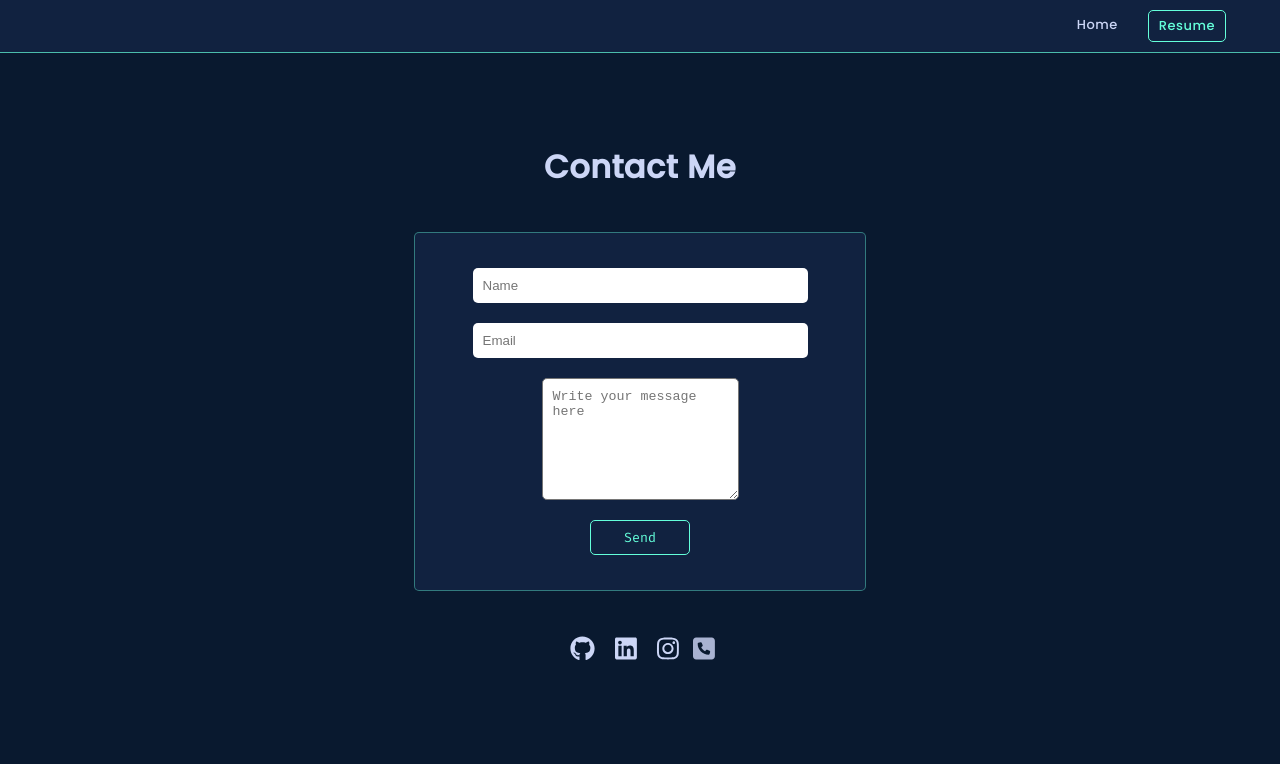
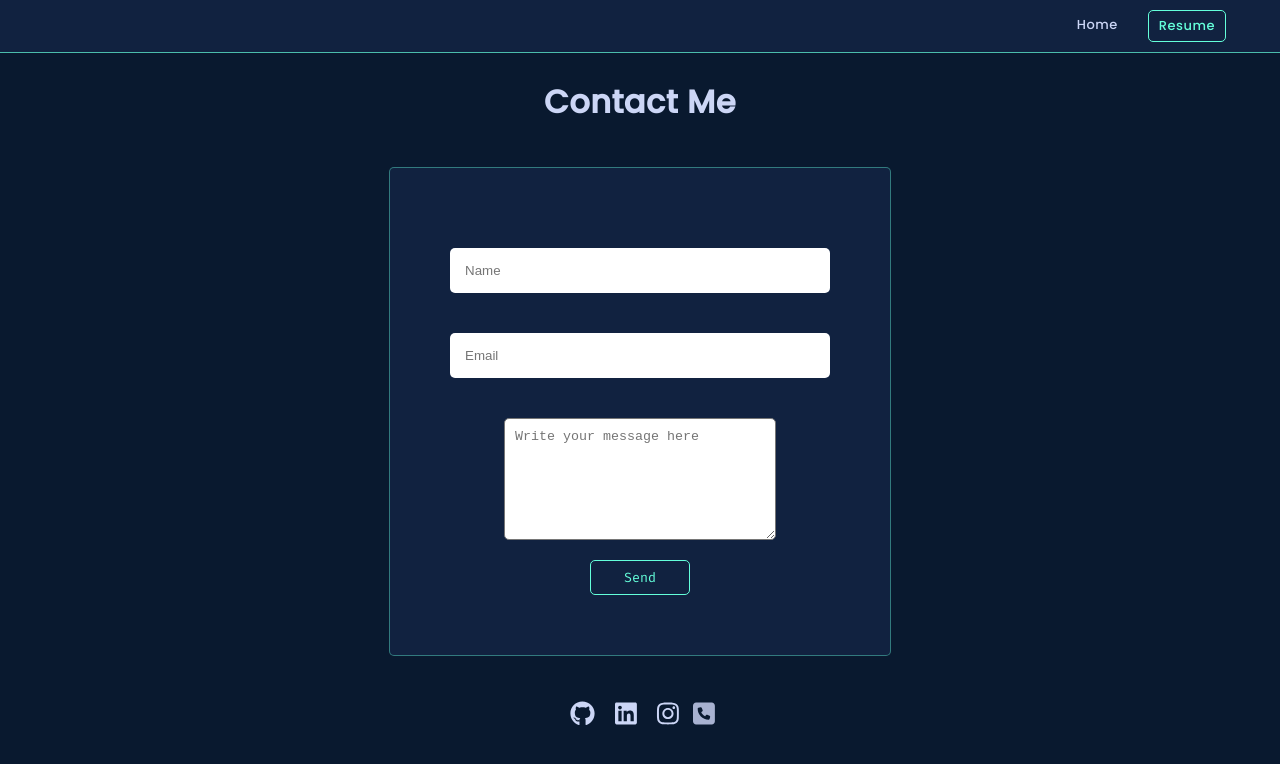
Before and after one commit to nrob92/portfolio-react, a React (Create React App) app: page /contact in a window 1280 px wide. Shown: the top 764 px of the page. Built offline with nearby package versions, Linux system fonts and the light colour scheme.

Commit message:
fixed a tags

```diff
--- a/src/Home.jsx
+++ b/src/Home.jsx
@@ -55,9 +55,11 @@ const Home = () => {
                 occasionally designing) exceptional digital experiences.
               </div>
             </p>
-            <button className="animate__animated animate__bounceInDown">
-              Contact Me
-            </button>
+            <a href="contact">
+              <button className="animate__animated animate__bounceInDown">
+                Contact Me
+              </button>
+            </a>
           </div>
           <div className="icons">
             <div className="animate__animated animate__backInRight">
--- a/src/Projects.jsx
+++ b/src/Projects.jsx
@@ -33,13 +33,13 @@ const Projects = () => {
         </p>
         <hr />
 
-        <a target="blank" href="inthemoney.netlify.app">
+        <a target="_blank" href="https://inthemoney.netlify.app">
           <button>View Here</button>
         </a>
       </div>
       <div className="projects">
         <h3>Project Two</h3>
-        <p className="project-title"> Project two</p>
+        <p className="project-title"> Contact Form API.</p>
         <p>Hover to Play</p>
         <div className="video-container">
           <video
@@ -54,7 +54,11 @@ const Projects = () => {
         </div>
 
         <p>
+          <br />
+          <br />
           Simple Contact API form.
+          <br />
+          Rest API.
           <br />
           GET POST PUT DELETE.
           <br />
@@ -62,7 +66,9 @@ const Projects = () => {
         </p>
 
         <hr />
-        <button>View Here</button>
+        <a target="_blank" href="https://contactapiform92.netlify.app">
+          <button>View Here</button>
+        </a>
       </div>
     </div>
   );
--- a/src/css/body.css
+++ b/src/css/body.css
@@ -32,8 +32,6 @@
 .about-me p,
 .about-me h2 {
   margin: 0;
-}
-.about-me h2 {
 }
 
 .img-container {
@@ -192,8 +190,8 @@ video:hover {
 
 .contact-form {
   width: 100%;
-  max-width: 450px;
-  padding: 15px 0;
+  max-width: 500px;
+  padding: 40px 0;
   margin: 20px;
   border-radius: 5px;
 
@@ -204,10 +202,12 @@ video:hover {
 .contact-form input {
   width: 70%;
   border: none;
-  padding: 10px;
+  padding: 15px;
   border-radius: 5px;
-  margin: 20px auto;
+  margin: 40px auto;
   display: flex;
+  justify-content: center;
+  align-items: center;
   flex-direction: column;
   outline: none;
 }
@@ -217,6 +217,7 @@ video:hover {
   margin: 20px auto;
   border-radius: 5px;
   height: 100px;
+  width: 250px;
   padding: 10px;
   outline: none;
 }
```
Also changed, not shown: 1 other file (tests, documents, lock files or other folders).
